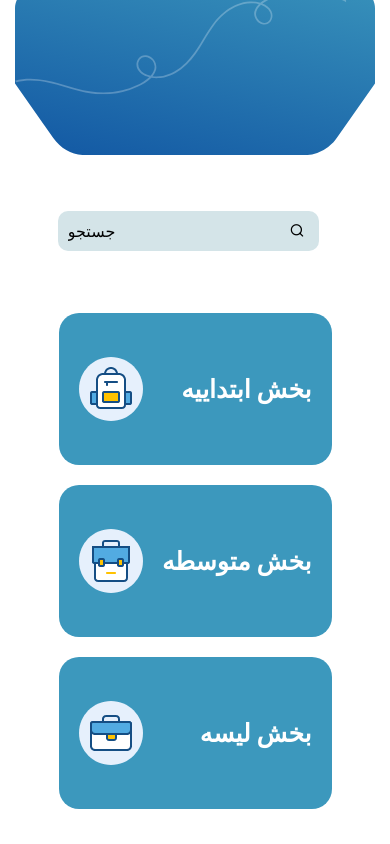
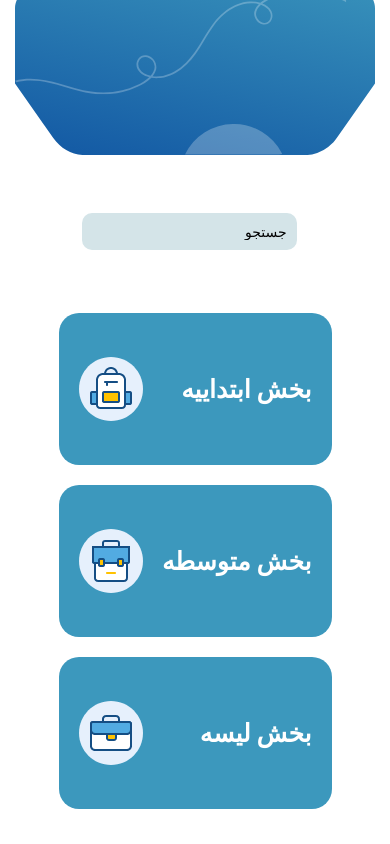
Before and after one commit to Parvanah/Larkhod, a React Native app in the folder MobileApp/: screen /Sections in a window 390 px wide. Built offline with nearby package versions, Linux system fonts and the light colour scheme.

Commit message:
updated on 30 April

```diff
--- a/MobileApp/App/components/Sections/Sections.js
+++ b/MobileApp/App/components/Sections/Sections.js
@@ -1,6 +1,12 @@
 import React from "react";
 import { View, Text, Image, TouchableOpacity, TextInput } from "react-native";
-import Svg, { Defs, LinearGradient, Stop, Path } from "react-native-svg";
+import Svg, {
+  Defs,
+  LinearGradient,
+  Stop,
+  Path,
+  ForeignObject,
+} from "react-native-svg";
 
 import user from "../../assets/user.png";
 import styles from "./Section.Style";
@@ -52,7 +58,13 @@ const Sections = (props) => {
               <Image source={user} style={styles.img} />
             </View>
           </View>
-          <View style={styles.circle}>
+          <ForeignObject
+            width={100}
+            height={100}
+            x={170}
+            y={134}
+            style={styles.circle}
+          >
             <Svg
               xmlns="http://www.w3.org/2000/svg"
               width={97.309}
@@ -68,7 +80,7 @@ const Sections = (props) => {
                 opacity={0.25}
               />
             </Svg>
-          </View>
+          </ForeignObject>
           <Svg
             xmlns="http://www.w3.org/2000/svg"
             width={331.258}
--- a/MobileApp/App/screens/SearchBar.js
+++ b/MobileApp/App/screens/SearchBar.js
@@ -1,18 +1,18 @@
-import React from "react";
+import React, { useState } from "react";
 import { StyleSheet, TextInput, View, Keyboard, Button } from "react-native";
 
 import { Feather, Entypo } from "@expo/vector-icons";
 
-const SearchBar = ({ clicked, searchPhrase, setSearchPhrase }) => {
+const SearchBar = () => {
   return (
     <View style={styles.container}>
-      <View
+      {/* <View
         style={
           clicked ? styles.searchBar__clicked : styles.searchBar__unclicked
         }
-      >
-        {/* Input field */}
-        <TextInput
+      > */}
+      {/* Input field */}
+      {/* <TextInput
           style={styles.input}
           placeholder="جستجو"
           value={searchPhrase}
@@ -20,17 +20,17 @@ const SearchBar = ({ clicked, searchPhrase, setSearchPhrase }) => {
           onFocus={() => {
             setClicked(true);
           }}
-        />
-        {/* search Icon */}
-        <Feather
+        /> */}
+      {/* search Icon */}
+      {/* <Feather
           name="search"
           size={15}
           color="black"
           style={{ marginRight: 1 }}
-        />
+        /> */}
 
-        {/* cross Icon, depending on whether the search bar is clicked or not */}
-        {clicked && (
+      {/* cross Icon, depending on whether the search bar is clicked or not */}
+      {/* {clicked && (
           <Entypo
             name="cross"
             size={15}
@@ -41,9 +41,9 @@ const SearchBar = ({ clicked, searchPhrase, setSearchPhrase }) => {
             }}
           />
         )}
-      </View>
+      </View> */}
       {/* cancel button, depending on whether the search bar is clicked or not */}
-      {clicked && (
+      {/* {clicked && (
         <View>
           <Button
             title="Cancel"
@@ -53,7 +53,9 @@ const SearchBar = ({ clicked, searchPhrase, setSearchPhrase }) => {
             }}
           ></Button>
         </View>
-      )}
+      )} */}
+
+      <TextInput placeholder="جستجو" style={styles.searchBar__unclicked} />
     </View>
   );
 };
@@ -75,6 +77,7 @@ const styles = StyleSheet.create({
     backgroundColor: "rgba(212,228,232,1)",
     borderRadius: 10,
     alignItems: "center",
+    textAlign: "right",
   },
   searchBar__clicked: {
     padding: 10,
```
